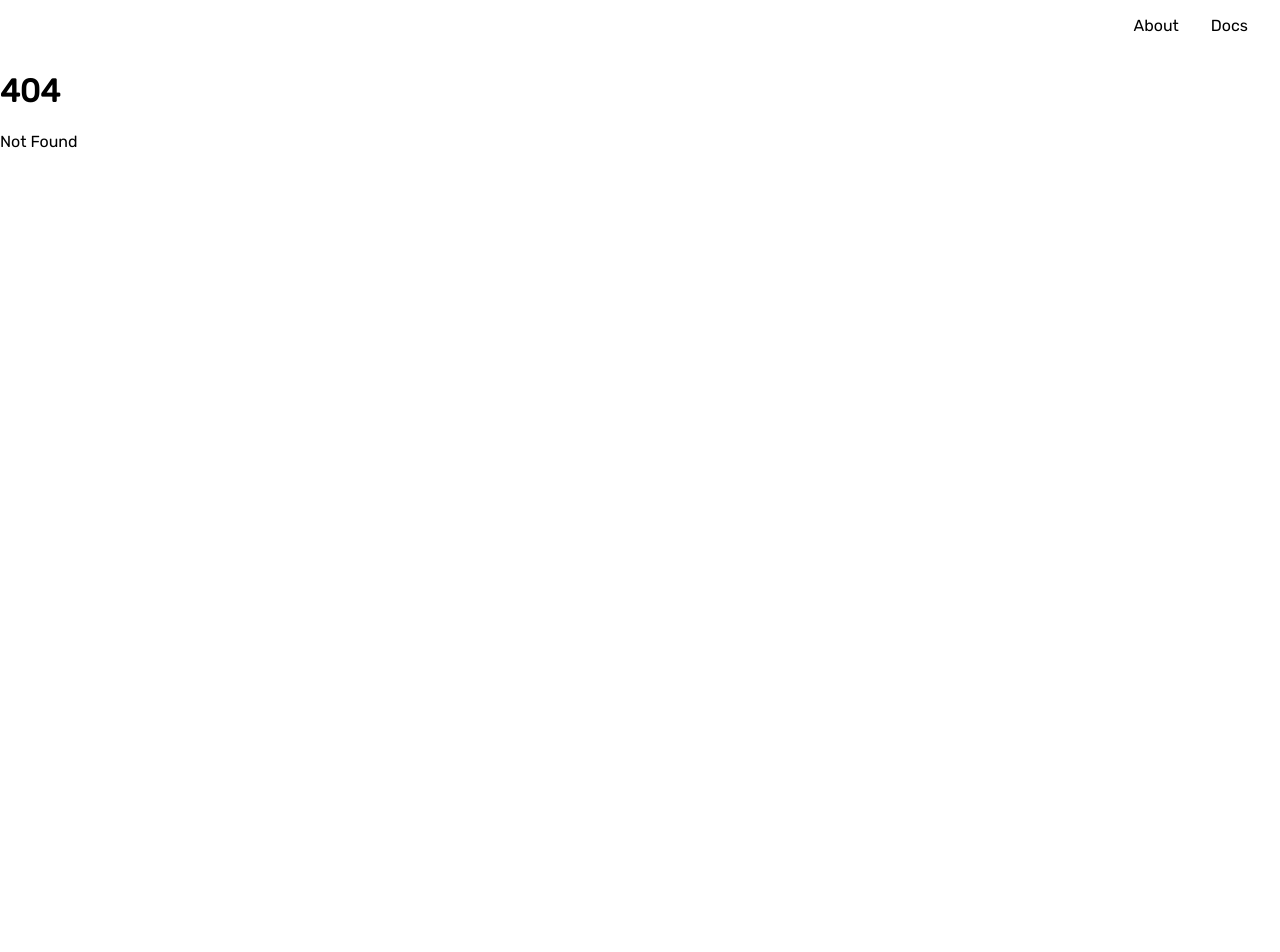
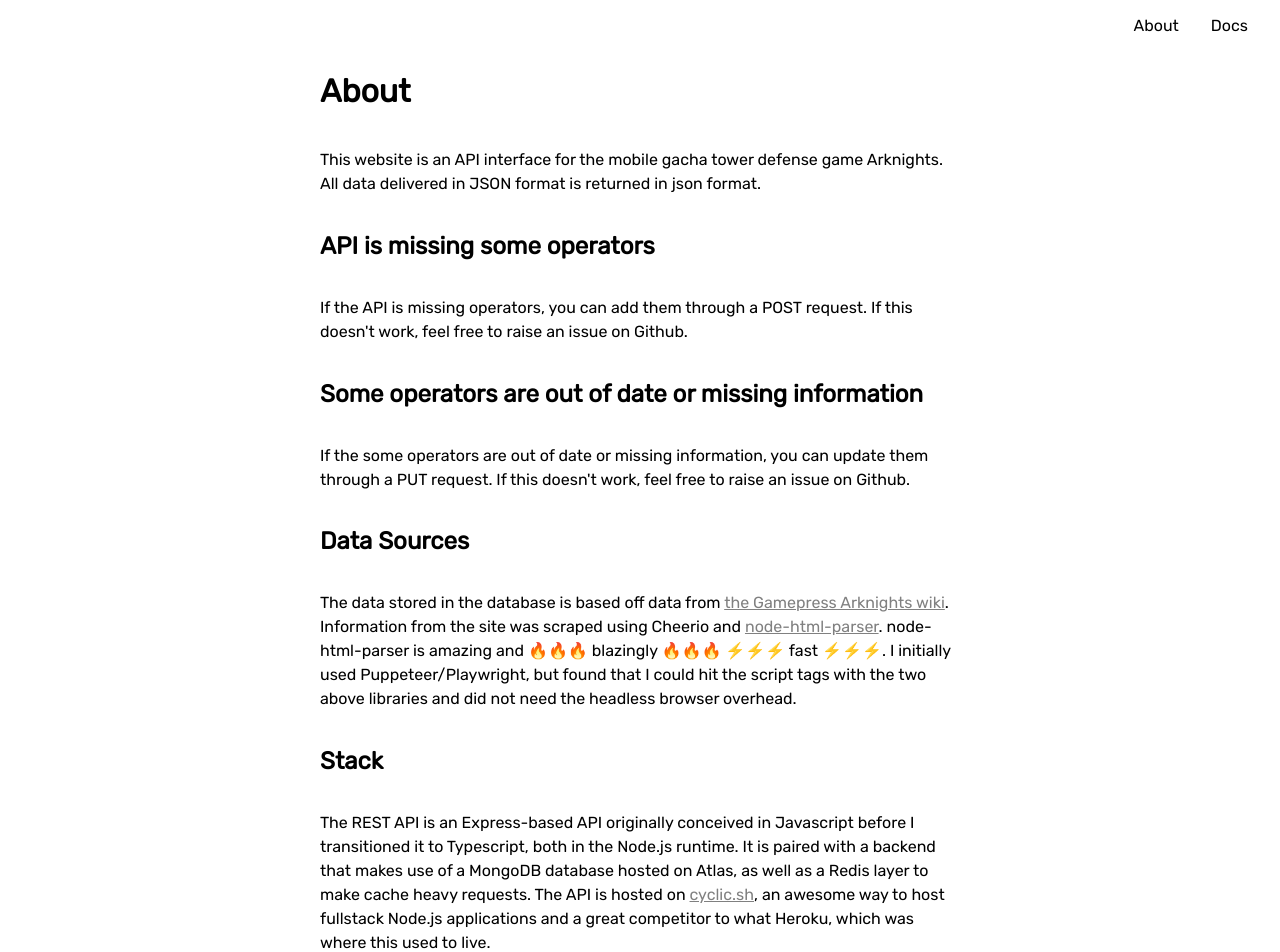
Before and after one commit to wesngu28/rhodesapi, a SvelteKit app in the folder web/: page /about in a window 1280 px wide. Before the commit this address had no page. Shown: the top 952 px of the page. Before the commit the page ends 800 px from the top, so only its background shows below. Built offline with nearby package versions, Linux system fonts and the light colour scheme.

Commit message:
fill out about page

```diff
--- a/web/src/app.html
+++ b/web/src/app.html
@@ -10,6 +10,6 @@
 		%sveltekit.head%
 	</head>
 	<body data-sveltekit-preload-data="hover">
-		<div style="display: contents">%sveltekit.body%</div>
+		<div style="display: contents; display: flex; flex-direction: column; align-items: center;">%sveltekit.body%</div>
 	</body>
 </html>
--- a/web/src/components/Navbar.svelte
+++ b/web/src/components/Navbar.svelte
@@ -8,6 +8,7 @@
 <style>
   nav {
     display: flex;
+    width: 100vw;
     justify-content: flex-end;
   }
   ul {
--- /dev/null
+++ b/web/src/routes/about/+page.svelte
@@ -0,0 +1,77 @@
+<script lang="ts">
+</script>
+
+<svelte:head>
+	<title>Pokemon Stats Viewer</title>
+</svelte:head>
+
+<div class="wrapper">
+	<h1>About</h1>
+  <p>
+    This website is an API interface for the mobile gacha tower defense game Arknights. All data delivered in JSON format
+    is returned in json format.
+  </p>
+  <h2>API is missing some operators</h2>
+  <p>
+    If the API is missing operators, you can add them through a POST request. If this doesn't work,
+    feel free to raise an issue on Github.
+  </p>
+  <h2>Some operators are out of date or missing information</h2>
+  <p>
+    If the some operators are out of date or missing information, you can update them through a PUT
+    request. If this doesn't work,
+    feel free to raise an issue on Github.
+  </p>
+  <h2>Data Sources</h2>
+  <p>
+    The data stored in the database is based off data from <a href="https://gamepress.gg/arknights/">the Gamepress Arknights wiki</a>.
+    Information from the site was scraped using Cheerio and <a href="https://github.com/taoqf/node-html-parser">node-html-parser</a>.
+    node-html-parser is amazing and 🔥🔥🔥 blazingly 🔥🔥🔥 ⚡⚡⚡ fast ⚡⚡⚡. I initially used Puppeteer/Playwright, but found
+    that I could hit the script tags with the two above libraries and did not need the headless browser overhead.
+  </p>
+  <h2>Stack</h2>
+  <p>
+    The REST API is an Express-based API originally conceived in Javascript before I transitioned it to Typescript, both
+    in the Node.js runtime. It is paired with a backend that makes use of a MongoDB database hosted on Atlas, as well as
+    a Redis layer to make cache heavy requests. The API is hosted on <a href="https://www.cyclic.sh/">cyclic.sh</a>, an awesome
+    way to host fullstack Node.js applications and a great competitor to what Heroku, which was where this used to live.
+  </p>
+  <p>
+    The website uses SvelteKit, with vanilla CSS and Typescript. The website is deployed on Vercel.
+  </p>
+  <h2>Who and Why</h2>
+  <p>
+    This is a personal project of a university student, so I may not be implementing the best of practices or conventions,
+    but I did learn a lot. I made this with the intention to learn about how APIs worked while also making one. This was
+    the first project I made using Typescript, so the usage of actual Typescript-concepts is very conservative.
+  </p>
+  <p>
+    The API relies on external updates through POST and PUT requests to add new and update operators because I have yet to
+    setup a cronjob to automatically scrape new operators. This may be implemented later, but for now it seems to work decently.
+  </p>
+  <p>
+    I made this because I love Arknights, even though I say I hate it when Contigency Contract is active. My favorite operators are, in
+    no particular order: Surtr, Chen, Skadi, Dusk, Frostleaf, Mudrock, Leizi, and Texas. I've played since the game released globally.
+  </p>
+</div>
+
+<style>
+	.wrapper {
+		display: flex;
+		flex-direction: column;
+		overflow-x: hidden;
+    width: 40rem;
+	}
+
+	h1 {
+		text-align: left;
+	}
+
+  a {
+    color: gray;
+  }
+
+  p {
+    line-height: 1.5;
+  }
+</style>
```
